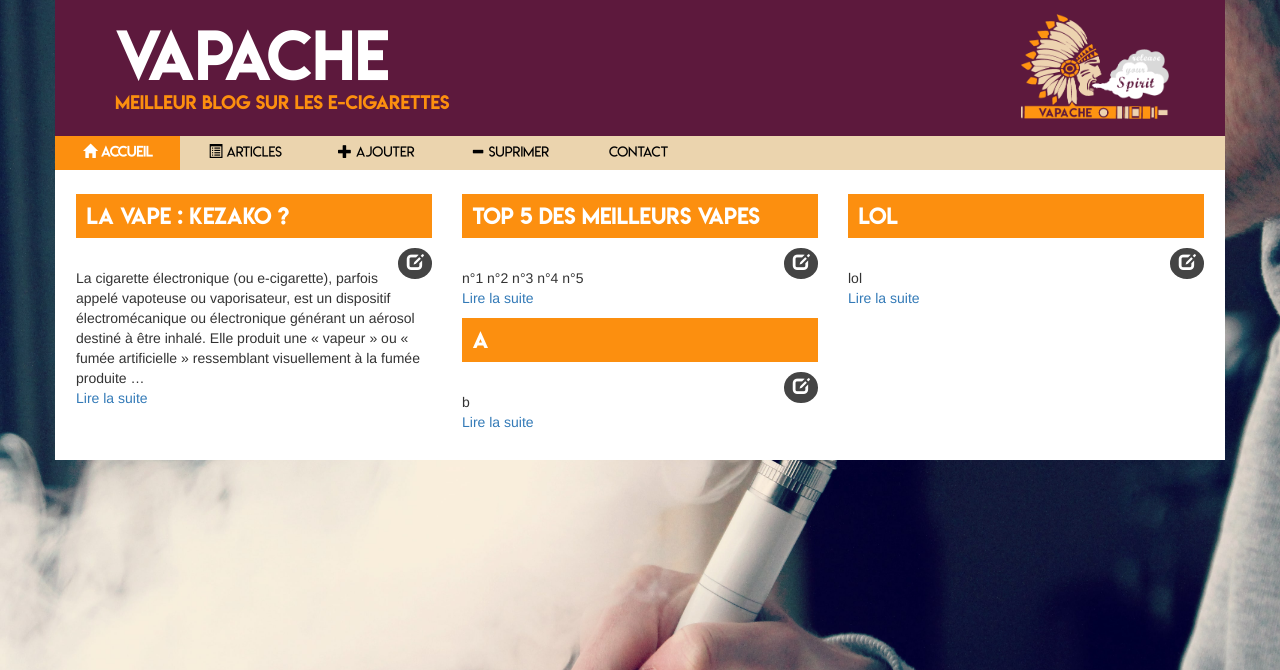
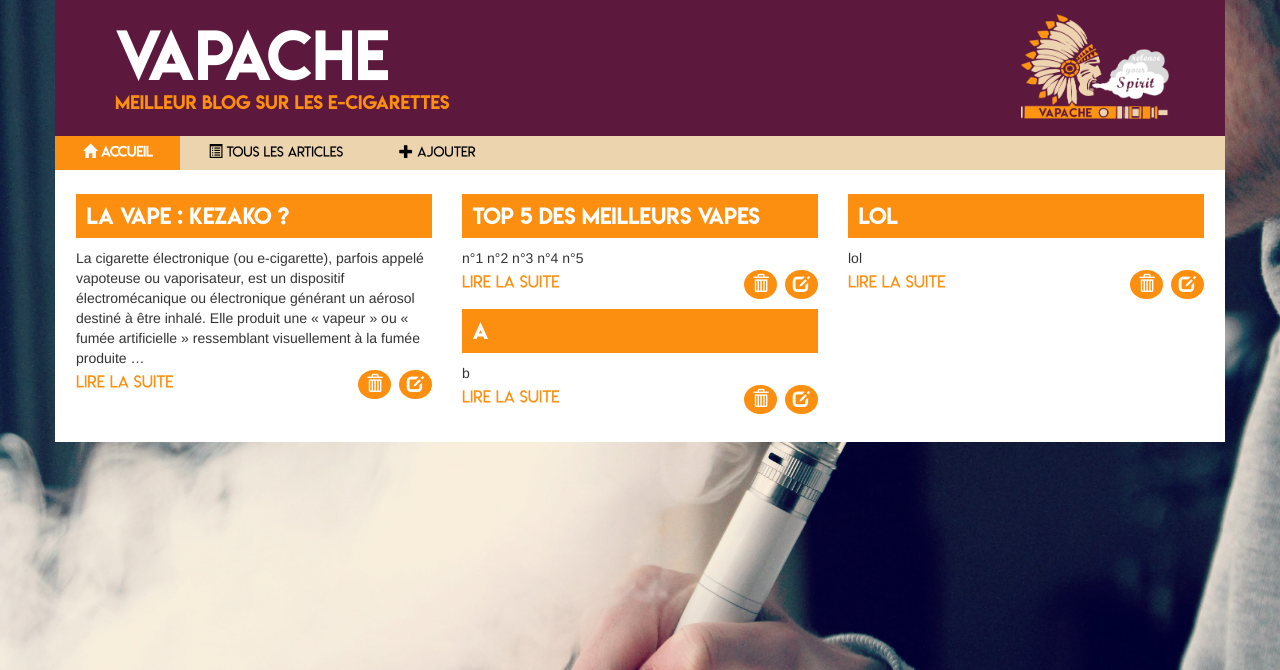
Before and after one commit to Noddin/Projet_web_4A, a Django app: page /blog/articles in a window 1280 px wide. Shown: the top 670 px of the page. Run offline with Django 3.2, Linux system fonts and the light colour scheme; data comes from the database, SQL or seed files in the repository; both versions use the stored data as it was after the commit; some libraries are stand-ins or nearby versions.

Commit message:
Edit function + Buttons design

```diff
--- a/vapache/blog/static/stylesheets/style.css
+++ b/vapache/blog/static/stylesheets/style.css
@@ -140,6 +140,10 @@ a {
   background-color: #444;
   color: #fff;
 }
+.navbar-bar li a:focus {
+  background-color: #ebd4ae;
+  color: #fc8f0f;
+}
 @media (max-width: 768px) {
   .navbar-bar {
     justify-content: space-around;
@@ -162,16 +166,44 @@ a {
     padding: 0.5em;
   }
 }
-.edit-button {
-  float: right;
+.article-footer {
+  display: flex;
+  flex-direction: row-reverse;
+  align-items: flex-end;
+  justify-content: space-between;
+}
+.article-read-more {
+  color: #fc8f0f;
+  font-size: 1.2em;
+  font-family: lemonmilk_lightregular;
+  border-style: none;
+  padding: 0.2em 0;
+  -webkit-transition: 0.25s /* Safari, Chrome and Opera > 12.1 */;
+  -moz-transition: 0.25s /* Firefox < 16 */;
+  -ms-transition: 0.25s /* Internet Explorer */;
+  -o-transition: 0.25s /* Opera < 12.1 */;
+}
+.article-read-more:hover {
+  color: #5d193d;
+}
+.article-button {
   color: #fff;
+  background-color: #fc8f0f;
+  border-radius: 50%;
   font-size: 1.2em;
-  background-color: #444;
+  font-family: lemonmilk_lightregular;
   border-style: none;
-  border-radius: 50%;
-  padding: 0.2em 0.5em;
+  padding: 0.5em 0.5em 0.3em 0.45em;
+  margin-left: 0.25em;
+  -webkit-transition: 0.25s /* Safari, Chrome and Opera > 12.1 */;
+  -moz-transition: 0.25s /* Firefox < 16 */;
+  -ms-transition: 0.25s /* Internet Explorer */;
+  -o-transition: 0.25s /* Opera < 12.1 */;
 }
-.edit-button:hover {
-  background-color: #fc8f0f;
-  color: #ebd4ae;
+.article-button:hover {
+  background-color: #5d193d;
+  color: #fc8f0f;
 }
+.article-button:focus {
+  color: #fff;
+}
--- a/vapache/blog/static/stylesheets/style.styl
+++ b/vapache/blog/static/stylesheets/style.styl
@@ -99,6 +99,9 @@ text, a
       &:hover:not(.active)
         background-color grey
         color white
+      &:focus
+        background-color beige
+        color orange
   @media(max-width xs-max)
     justify-content space-around
 
@@ -116,16 +119,36 @@ text, a
   @media(max-width xs-max)
     padding: .5em
 
-.edit-button
-  float right
+.article-footer
+  display flex
+  flex-direction: row-reverse;
+  align-items:flex-end;
+  justify-content space-between
+
+.article-read-more
+  color orange
+  font-size: 1.2em
+  font-family: main-font-light
+  border-style none
+  padding .2em 0
+  transition(.25s)
+  &:hover
+    color wine
+
+.article-button
   color white
+  background-color orange
+  border-radius 50%
   font-size: 1.2em
-  background-color grey
+  font-family: main-font-light
   border-style none
-  border-radius: 50%
-  padding .2em .5em
+  padding .5em .5em .3em .45em
+  margin-left: .25em
+  transition(.25s)
   &:hover
-    background-color orange
-    color beige
+    background-color wine
+    color orange
+  &:focus
+    color white
 //Tout les articles
 //Un Article
--- a/vapache/blog/templates/articles.html
+++ b/vapache/blog/templates/articles.html
@@ -7,14 +7,15 @@
 
           <h3>{{ article.titre }}</h3>
 
-          <a href="/blog/editArticle" class="edit-button" type="button" name="button"><span class="glyphicon glyphicon-edit"></span></a>
-
-          <br>
-
           <text>{{ article.contenu|truncatewords_html:40 }}</text>
           <br>
-          <a style="text-align:right;" href="{% url 'article' article.id %}">Lire la suite</a>
-
+          <div class="article-footer">
+            <div class="article-buttons">
+              <a href="{% url 'editArticle' article.id %}" class="article-button" type="button" name="button"><span class="glyphicon glyphicon-trash"></span></a>
+              <a href="{% url 'editArticle' article.id %}" class="article-button" type="button" name="button"><span class="glyphicon glyphicon-edit"></span></a>
+            </div>
+            <a href="{% url 'article' article.id %}" class="article-read-more">Lire la suite</a>
+          </div>
       </div>
 
   {% empty %}
--- a/vapache/blog/templates/base.html
+++ b/vapache/blog/templates/base.html
@@ -20,10 +20,8 @@
       {% block nav-bar %}
       <ul class="navbar-bar">
         <li><a class="active" href="/blog/accueil"><span class="glyphicon glyphicon-home"></span><span class="navbar-menu-tag"> Accueil</span></a></li>
-        <li><a href="/blog/articles"><span class="glyphicon glyphicon-list-alt"></span><span class="navbar-menu-tag"> Articles</span></a></li>
+        <li><a href="/blog/articles"><span class="glyphicon glyphicon-list-alt"></span><span class="navbar-menu-tag"> Tous les Articles</span></a></li>
         <li><a href="/blog/addArticle"><span class="glyphicon glyphicon-plus"></span><span class="navbar-menu-tag"> Ajouter</span></a></li>
-        <li><a href="#"><span class="glyphicon glyphicon-minus"></span><span class="navbar-menu-tag"> Suprimer</span></a></li>
-        <li><a href="/blog/contact"><span class="glyphicon glyphicon-contact"></span><span class="navbar-menu-tag"> Contact</span></a></li>
       </ul>
       {% endblock %}
       <div class="content">
--- a/vapache/blog/templates/editArticle.html
+++ b/vapache/blog/templates/editArticle.html
@@ -1,6 +1,6 @@
 {% extends "base.html" %}
 {% block content %}
-  <form action="{% url "editArticle" %}" method="post">
+  <form action="{% url "editArticle" article.id %}" method="post">
     {% csrf_token %}
     {{ form.as_p }}
     <input type="submit" value="Envoyer" />
--- a/vapache/blog/templates/home.html
+++ b/vapache/blog/templates/home.html
@@ -1,4 +1,5 @@
 {% extends "base.html" %}
+
 {% block content %}
 
   <div class="row">
--- a/vapache/blog/urls.py
+++ b/vapache/blog/urls.py
@@ -8,8 +8,6 @@ urlpatterns = [
     url(r'^accueil$', views.home, name='accueil'),
     url(r'^articles$', views.articles, name='articles'),
     url(r'^article/(\d+)$', views.article, name='article'),
-    url(r'^contact$', views.contact, name='contact'),
     url(r'^addArticle$', views.addArticle, name='addArticle'),
-    url(r'^editArticle$', views.editArticle, name='editArticle'),
-
+    url(r'^editArticle/(\d+)$', views.editArticle, name='editArticle')
 ]
--- a/vapache/blog/views.py
+++ b/vapache/blog/views.py
@@ -16,36 +16,10 @@ def articles(request):
     articles = Article.objects.all()
     return render(request, 'articles.html', {'derniers_articles': articles})
 
-def article(request, id):
+def article(request, titre):
     """ Afficher un article complet """
-    article = get_object_or_404(Article, id=id)
+    article = get_object_or_404(Article, titre=titre)
     return render(request, 'article.html', {'article': article})
-
-def contact(request):
-    # Construire le formulaire, soit avec les données postées,
-    # soit vide si l'utilisateur accède pour la première fois
-    # à la page.
-
-    form = ContactForm(request.POST or None)
-    # Nous vérifions que les données envoyées sont valides
-    # Cette méthode renvoie False s'il n'y a pas de données
-    # dans le formulaire ou qu'il contient des erreurs.
-    if form.is_valid():
-
-        # Ici nous pouvons traiter les données du formulaire
-        sujet = form.cleaned_data['sujet']
-        message = form.cleaned_data['message']
-        envoyeur = form.cleaned_data['envoyeur']
-        renvoi = form.cleaned_data['renvoi']
-
-        # Nous pourrions ici envoyer l'e-mail grâce aux données
-        # que nous venons de récupérer
-
-        envoi = True
-
-    # Quoiqu'il arrive, on affiche la page du formulaire.
-
-    return render(request, 'contact.html', locals())
 
 def addArticle(request):
     form = ArticleForm(request.POST or None)
@@ -54,8 +28,8 @@ def addArticle(request):
     return render(request, 'addArticle.html', locals())
 
 def editArticle(request, id):
-    #article = get_object_or_404(Article, id=id)
-    #form = ArticleForm(request.POST or None, instance=article)
-    #if form.is_valid():
-    #    form.save()
+    article = get_object_or_404(Article, id=id)
+    form = ArticleForm(request.POST or None, instance=article)
+    if form.is_valid():
+        form.save()
     return render(request, 'editArticle.html', locals())
```
Also changed, not shown: vapache/blog/templates/contact.html (deleted, +0 -11 lines), vapache/db.sqlite3.
